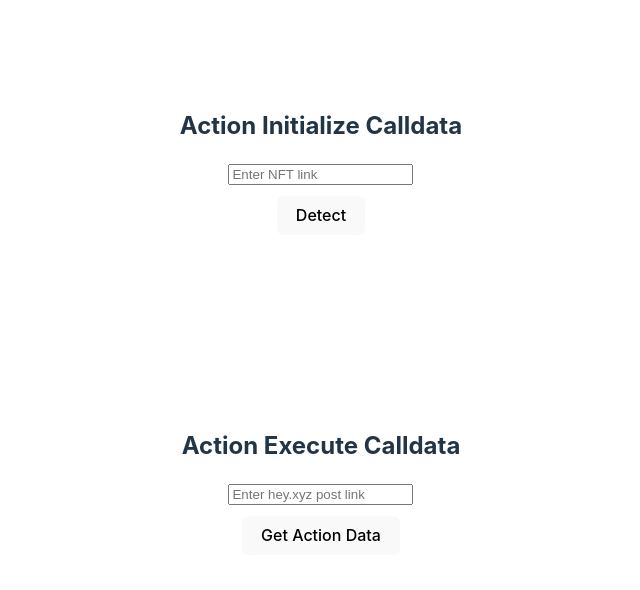
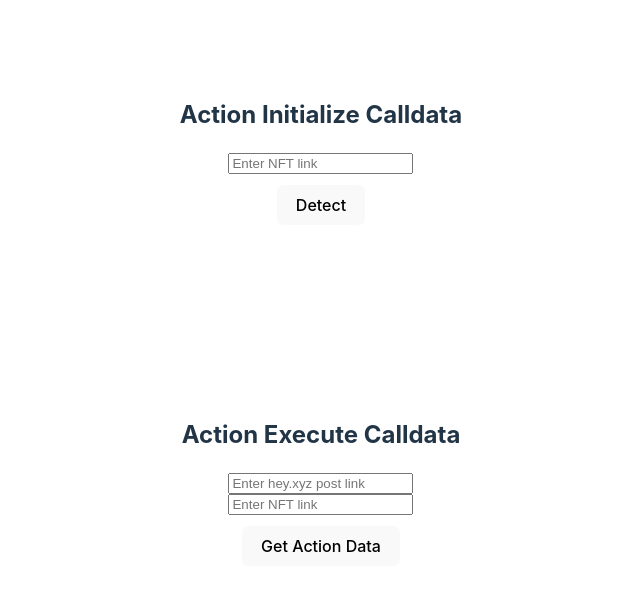
Before and after one commit to defispartan/nft-oa-test, a React (Vite) app: page / in a window 1280 px wide. Shown: the top 590 px of the page, without its empty margins (319-959 px from the left). Built offline with nearby package versions, Linux system fonts and the light colour scheme; no server answers; what @lens-protocol/client, nft-openaction-kit would draw is missing.

Commit message:
feat: enable sourceUrl to be passed to actionDataFromPost

```diff
--- a/src/App.tsx
+++ b/src/App.tsx
@@ -23,6 +23,7 @@ function App() {
   const [publication, setPublication] = useState<any | null>(null);
   const [loadingInitialize, setLoadingInitialize] = useState<boolean>(false);
   const [loadingAct, setLoadingAct] = useState<boolean>(false);
+  const [sourceUrl, setSourceUrl] = useState<string | undefined>();
 
   useEffect(() => {
     const fetchPublicationData = async () => {
@@ -77,9 +78,8 @@ function App() {
           quantity: 1,
           paymentToken: "0x0d500b1d8e8ef31e21c99d1db9a6444d3adf1270",
           executingClientProfileId: "10",
+          sourceUrl,
         });
-        console.log("RESULT");
-        console.log(result);
         const resultStr = JSON.stringify(result, (_, value) =>
           typeof value === "bigint" ? value.toString() : value
         );
@@ -115,6 +115,12 @@ function App() {
           onChange={(e) => setPostLink(e.target.value)}
           placeholder="Enter hey.xyz post link"
         />
+        <input
+          type="text"
+          value={sourceUrl}
+          onChange={(e) => setSourceUrl(e.target.value)}
+          placeholder="Enter NFT link"
+        />
         <button className="query" onClick={handlePostAction}>
           Get Action Data
         </button>
```
